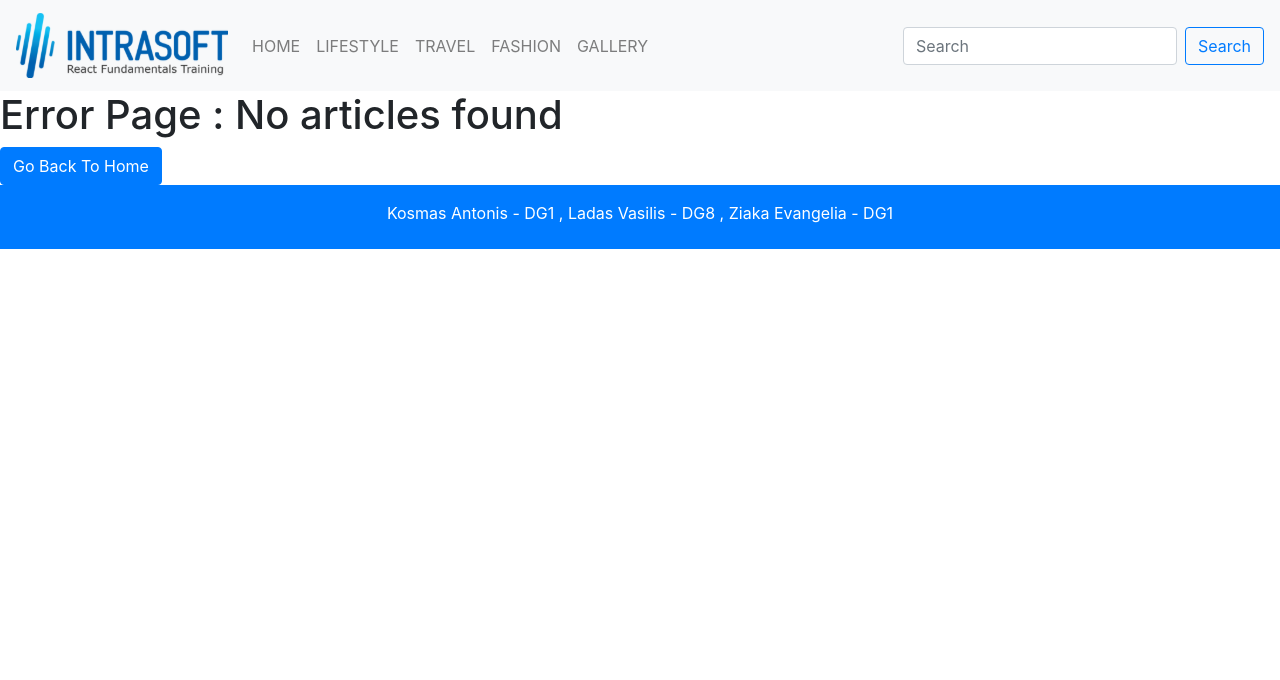
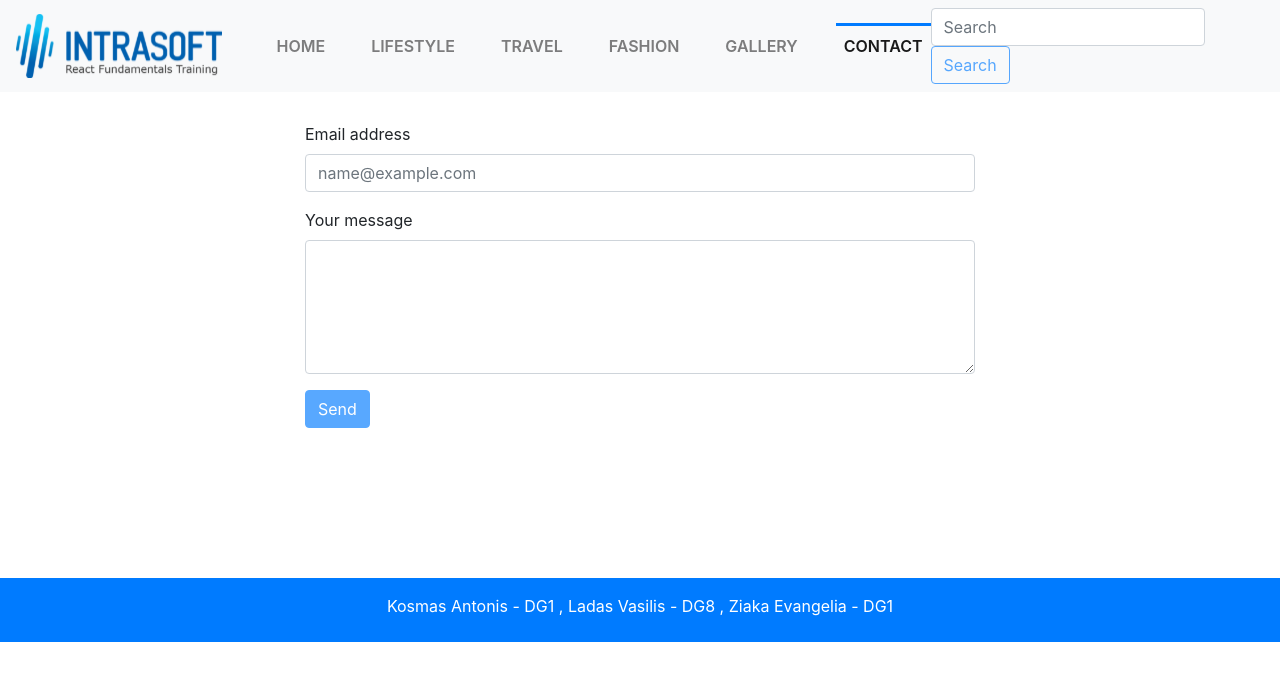
Before and after one commit to kosamasan/intr-react-exercise, a React (Create React App) app: page /contact in a window 1280 px wide. Shown: the top 680 px of the page. Built offline with nearby package versions, Linux system fonts and the light colour scheme.

Commit message:
Contact page, active link, update Error page

```diff
--- a/src/App.css
+++ b/src/App.css
@@ -86,3 +86,14 @@ img{
   font-size: 12px;
 }
 a {color:white;}
+
+.active {
+  border-top: 3px solid #007bff;
+  margin-top: -3px;
+}
+
+.nav-link {
+  margin-left: 30px;
+  color: #282c34;
+  font-weight: 600;
+}
--- a/src/App.js
+++ b/src/App.js
@@ -1,6 +1,6 @@
 import MainPage from './pages/MainPage';
 import './App.css';
-import { Switch, Route, Link } from 'react-router-dom';
+import { Switch, Route, NavLink, Link } from 'react-router-dom';
 import Navbar from 'react-bootstrap/Navbar';
 import Nav from 'react-bootstrap/Nav'
 import Form from 'react-bootstrap/Form'
@@ -10,6 +10,7 @@ import DetailsPage from './pages/DetailsPage';
 import Error from './pages/Error';
 import logo from './logo-intrasoft.svg'
 import GalleryPage from './pages/GalleryPage';
+import ContactPage from './pages/ContactPage';
 
 
 function App() {
@@ -21,15 +22,16 @@ function App() {
             <Navbar.Brand as={Link} to="/" ><img src={logo} alt='intrasoft logo' className='logo' /></Navbar.Brand>
             <Navbar.Collapse>
               <Nav className="mr-auto">
-                <Nav.Link as={Link} to="/" >HOME</Nav.Link>
-                <Nav.Link as={Link} to="/lifestyle" >LIFESTYLE</Nav.Link>
-                <Nav.Link as={Link} to="/travel" >TRAVEL</Nav.Link>
-                <Nav.Link as={Link} to="/fashion" >FASHION</Nav.Link>
-                <Nav.Link as={Link} to="/gallery" >GALLERY</Nav.Link>
+                <Nav.Link as={NavLink} exact={true} to="/" >HOME</Nav.Link>
+                <Nav.Link as={NavLink} to="/lifestyle" >LIFESTYLE</Nav.Link>
+                <Nav.Link as={NavLink} to="/travel" >TRAVEL</Nav.Link>
+                <Nav.Link as={NavLink} to="/fashion" >FASHION</Nav.Link>
+                <Nav.Link as={NavLink} to="/gallery" >GALLERY</Nav.Link>
+                <Nav.Link as={NavLink} to="/contact" >CONTACT</Nav.Link>
               </Nav>
               <Form inline>
                 <Form.Control type="text" placeholder="Search" className="mr-sm-2" />
-                <Button variant="outline-primary">Search</Button>
+                <Button variant="outline-primary" disabled>Search</Button>
               </Form>
             </Navbar.Collapse>
           </Navbar>
@@ -42,6 +44,7 @@ function App() {
             <Route exact path='/fashion' component={() => <MainPage articles='fashion' />} />
             <Route exact path='/article/:id' component={() => <DetailsPage/>} />
             <Route exact path='/gallery' component={() => <GalleryPage/>} />
+            <Route exact path='/contact' component={() => <ContactPage/>} />
             <Route exact path="*"><Error /></Route>
           </Switch>
         </div>
--- a/src/components/ArticlesMainPage.js
+++ b/src/components/ArticlesMainPage.js
@@ -12,8 +12,7 @@ const ArticlesMainPage = ({ articlesMainPage }) => {
                 <Card.Body>
                   <Card.Title>{item.title}</Card.Title>
                   <Card.Text>
-                    Some quick example text to build on the card title and make up the bulk of
-                    the card's content.
+                    {item.description}
                   </Card.Text>
 
                   <Link to={`/article/${item.id}`} className='btn btn-primary btn-details'> details</Link>
--- a/src/components/PopularArticles.js
+++ b/src/components/PopularArticles.js
@@ -15,7 +15,7 @@ const Article = ({ id, image, date, comments, reactions, title, creator }) => {
         <Row className="item">
             <Col lg={5}>
                 <Link to={`/article/${id}`}>
-                    <img img src={image} />
+                    <img img src={image} alt='' />
                 </Link>
             </Col>
             <Col lg={7} style={{padding:"0"}}>
--- a/src/components/RandomArticles.js
+++ b/src/components/RandomArticles.js
@@ -12,7 +12,6 @@ const RandomArticles = ({ randomArticle }) => {
     useEffect(() => {
         let fetchArticle = randomArticle.tag_list && randomArticle.tag_list.length > 0 ? randomArticle.tag_list[0] : "";
         setItem(fetchArticle);
-        console.log(fetchArticle);
     }, [randomArticle])
 
     return (
@@ -24,10 +23,10 @@ const RandomArticles = ({ randomArticle }) => {
                     <hr />
                     <div style={{ position: "relative" }}>
                         <Link to={`/article/${randomArticle.id}/`}>
-                            {item != '' &&
+                            {item !== '' &&
                                 <span className="tag_label">{item}</span>
                             }
-                            <img img src={randomArticle.social_image} />
+                            <img img src={randomArticle.social_image} alt='' />
                         </Link>
                     </div>
                     <p>{randomArticle.title}</p>
--- /dev/null
+++ b/src/pages/ContactPage.js
@@ -0,0 +1,27 @@
+import Container from 'react-bootstrap/Container'
+import Form from 'react-bootstrap/Form'
+import Button from 'react-bootstrap/Button'
+
+const ContactPage = () => {
+    return (
+        <div>
+            <Container style={{ marginTop: '30px', marginBottom: '150px', maxWidth:'700px' }}>
+                <Form>
+                    <Form.Group controlId="exampleForm.ControlInput1">
+                        <Form.Label>Email address</Form.Label>
+                        <Form.Control type="email" placeholder="name@example.com" />
+                    </Form.Group>
+                    <Form.Group controlId="exampleForm.ControlTextarea1">
+                        <Form.Label>Your message</Form.Label>
+                        <Form.Control as="textarea" rows={5} />
+                    </Form.Group>
+                    <Button variant="primary" type="submit" disabled>
+                        Send
+                    </Button>
+                </Form>
+            </Container>
+        </div>
+    );
+}
+
+export default ContactPage;
--- a/src/pages/DetailsPage.js
+++ b/src/pages/DetailsPage.js
@@ -2,7 +2,7 @@ import { useState, useEffect } from 'react'
 import Container from 'react-bootstrap/Container'
 import Row from 'react-bootstrap/Row'
 import Col from 'react-bootstrap/Col'
-import { useParams, Link } from 'react-router-dom'
+import { useParams } from 'react-router-dom'
 import SingleArticle from '../components/SingleArticle'
 import Image from 'react-bootstrap/Image'
 import RandomArticle from '../components/RandomArticles'
--- a/src/pages/Error.js
+++ b/src/pages/Error.js
@@ -1,15 +1,14 @@
 import React from "react";
 import { Link } from "react-router-dom";
+import Container from 'react-bootstrap/Container'
 
 export default function Error() {
   return (
-    <section className="error-page section">
-      <div className="error-container">
-        <h1> Error Page : No articles found</h1>
-        <Link to="/" className="btn btn-primary">
+    <Container style={{ marginTop: '30px', minHeight: '60vh' }}>
+        <h3> Error Page : No articles found</h3>
+        <Link to="/" className="btn btn-primary" style={{ marginTop: '40px'}}>
           Go Back To Home
         </Link>
-      </div>
-    </section>
+    </Container>
   );
 }
--- a/src/pages/MainPage.js
+++ b/src/pages/MainPage.js
@@ -6,12 +6,10 @@ import TopBanners from '../components/TopBanners'
 import ArticlesMainPage from '../components/ArticlesMainPage'
 import RandomArticle from '../components/RandomArticles'
 import PopularArticles from '../components/PopularArticles'
-import { useParams, Link } from 'react-router-dom'
 
 const axios = require('axios')
 
 const MainPage = ({ articles }) => {
-    const { id, type } = useParams();
     const [list, setList] = useState([]);
     const [popular, setPopular] = useState([]);
     const [random, setRandom] = useState([]);
@@ -21,7 +19,7 @@ const MainPage = ({ articles }) => {
     useEffect(() => {
 
         var popularUrl = "";
-        if(articles != "all") popularUrl = `&&tag=${articles}`;
+        if(articles !== "all") popularUrl = `&&tag=${articles}`;
 
         axios.get(`https://dev.to/api/articles?tag=${articles}`).then(resp => {
             setList(resp.data)
```
